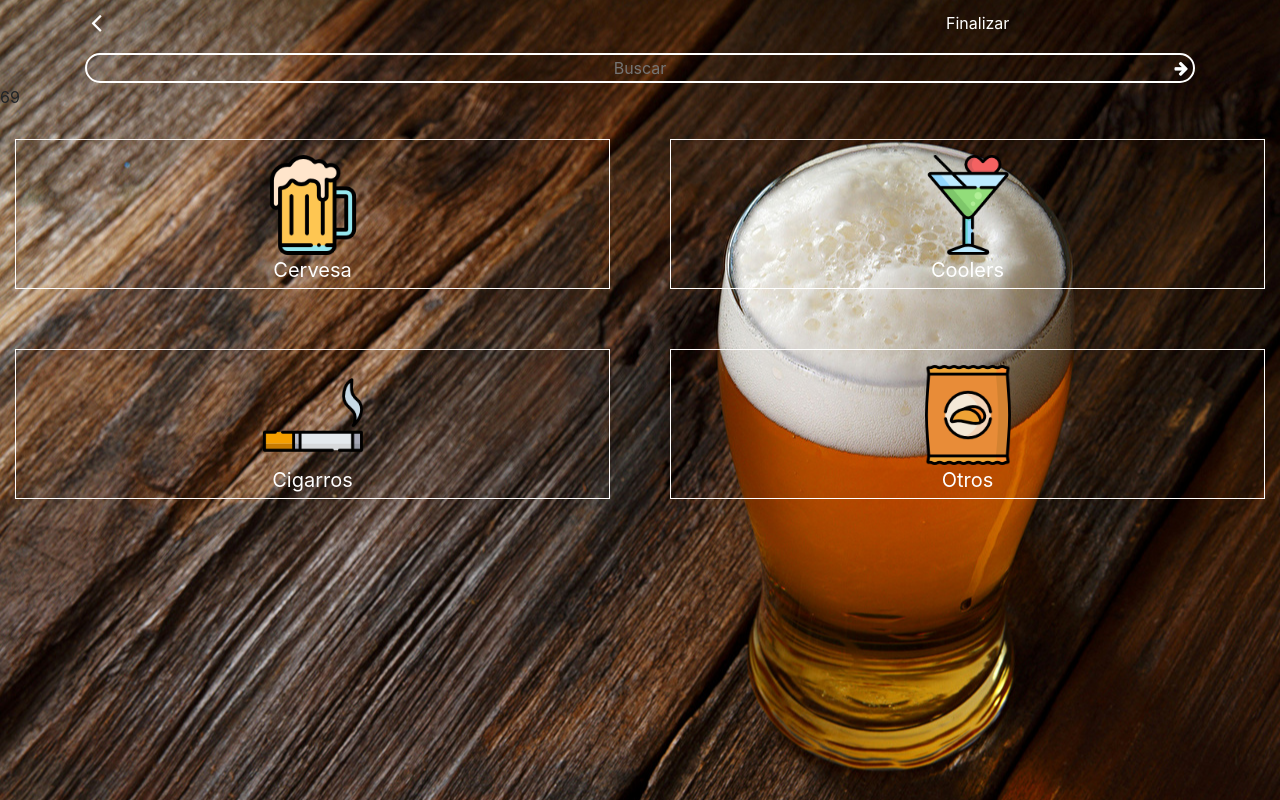
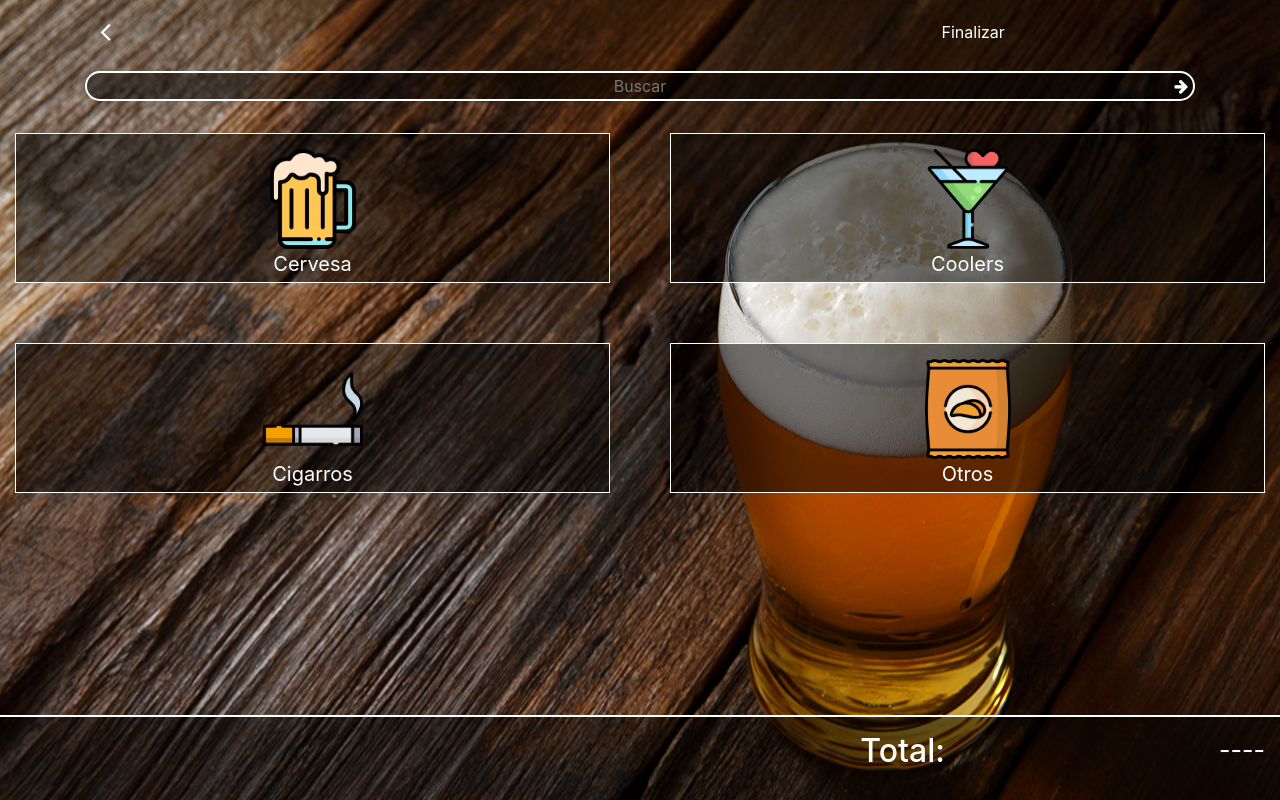
Before and after one commit to ReneArmenta/BApp, a PHP site: page /Views/catalogo.php in a window 1280 px wide. Run offline with PHP 8.4, Linux system fonts and the light colour scheme.

Commit message:
mdificacion de catalogo
se agg el pie total
y sombra a los items

```diff
--- a/Assets/css/Catalogo.css
+++ b/Assets/css/Catalogo.css
@@ -4,6 +4,7 @@ body{
   -moz-background-size: cover;
   -o-background-size: cover;
   background-size: cover;
+
 
 }
 #Busqueda{
@@ -20,7 +21,9 @@ body{
     margin-top: 1px;
     margin-right: -31px;
     margin-left: 0px;
+    background-color: rgba(0,0,0,0.5)
 }
+
 #view-catalogo button{
     background-color: transparent;
     border-left: none !important;
@@ -40,6 +43,7 @@ body{
     margin-bottom: 30px;
     text-align: center;
     padding: 15px;
+    background-color: rgba(0,0,0,0.5)
 }
 .item img{
 width: 100px;
@@ -55,6 +59,25 @@ margin-bottom: 0px;
 }
 .item p{
     margin-bottom: 0px;
-   font-size:20px;
+    font-size:20px;
     color: White;
 }
+#Total{
+    margin-left: 15px;
+    margin-bottom: 0px;
+}
+#precio_total{
+    margin-left: 15px;
+}
+#todo_ese_pedo{
+    padding: 15px;
+    text-align: right;
+    position: absolute;
+    width: 100%;
+    bottom: 0px;
+    border-top: 2px solid white;
+    background-color: rgba(0,0,0,0.5)
+}
+#cabeza{
+    padding: 9px;
+}
--- a/Views/catalogo.php
+++ b/Views/catalogo.php
@@ -13,12 +13,14 @@
     </head>
     <body>
         <div id="view-catalogo" class="container">
+          <div id="cabeza">
                <div class="row">
                   <div class="col-9">
                       <button id="btn_return"><label class="fa fa-angle-left" style="font-size:30px; color:white"></label></button>
                   </div>
                    <div class="col-3">
                        <button id="Finalizar"><p>Finalizar</p></button>
+                   </div>
                </div>
             </div>
             <div class="row">
@@ -28,7 +30,7 @@
                 </div>
             </div>
         </div>
-        69
+        <div id="item_cat">
             <div class="row">
                 <div class="col-6">
                     <div class="item">
@@ -55,5 +57,18 @@
                     </div>
                 </div>
             </div>
+        </div>
+        <footer>
+           <div id="todo_ese_pedo">
+                <div class="row">
+                    <div class="col-9">
+                        <h2 id="Total" style="Color:white">Total:</h2>
+                    </div>
+                    <div class="col-3">
+                        <p id="precio_total" style="Color:white; font-size: 25px;">----</p>
+                    </div>
+                </div>
+            </div>
+        </footer>
     </body>
 </html>
```
Lines whose indentation alone changed are shown as unchanged.
